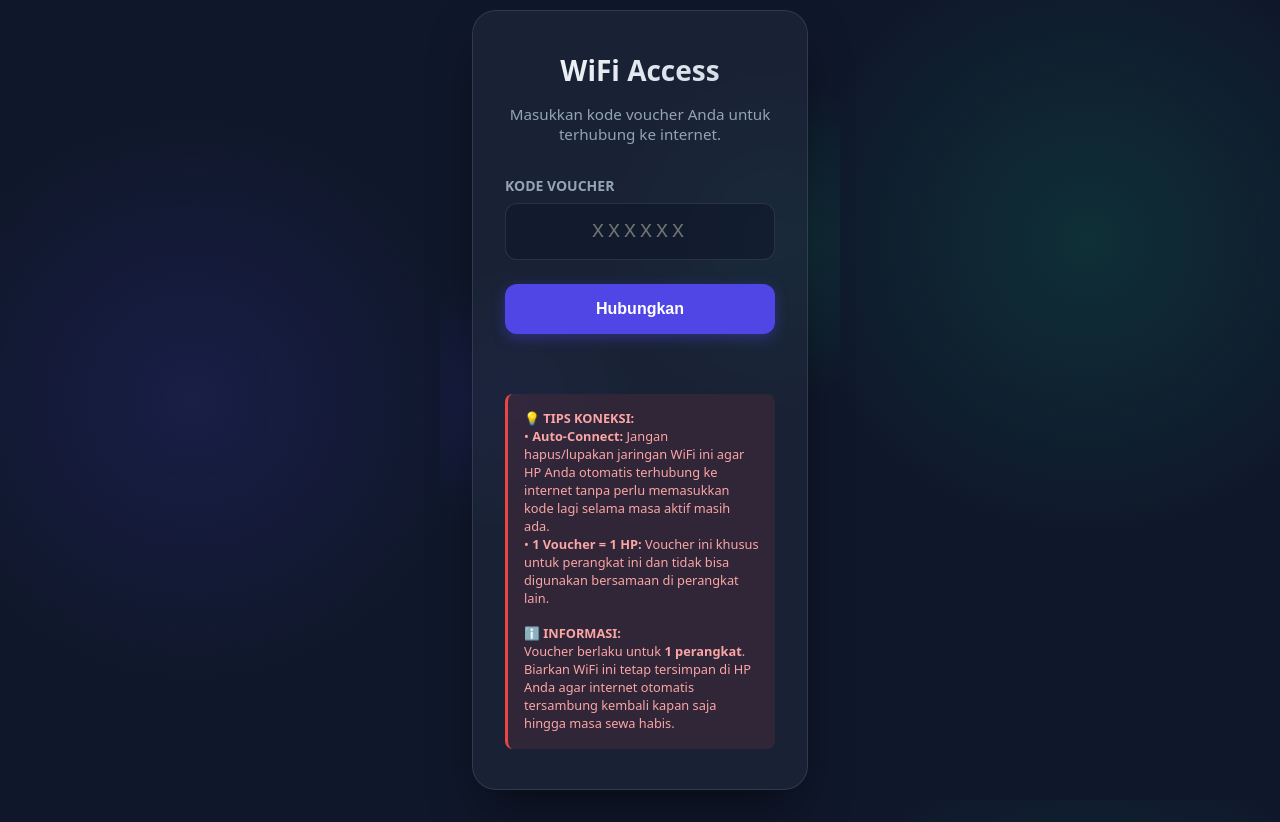
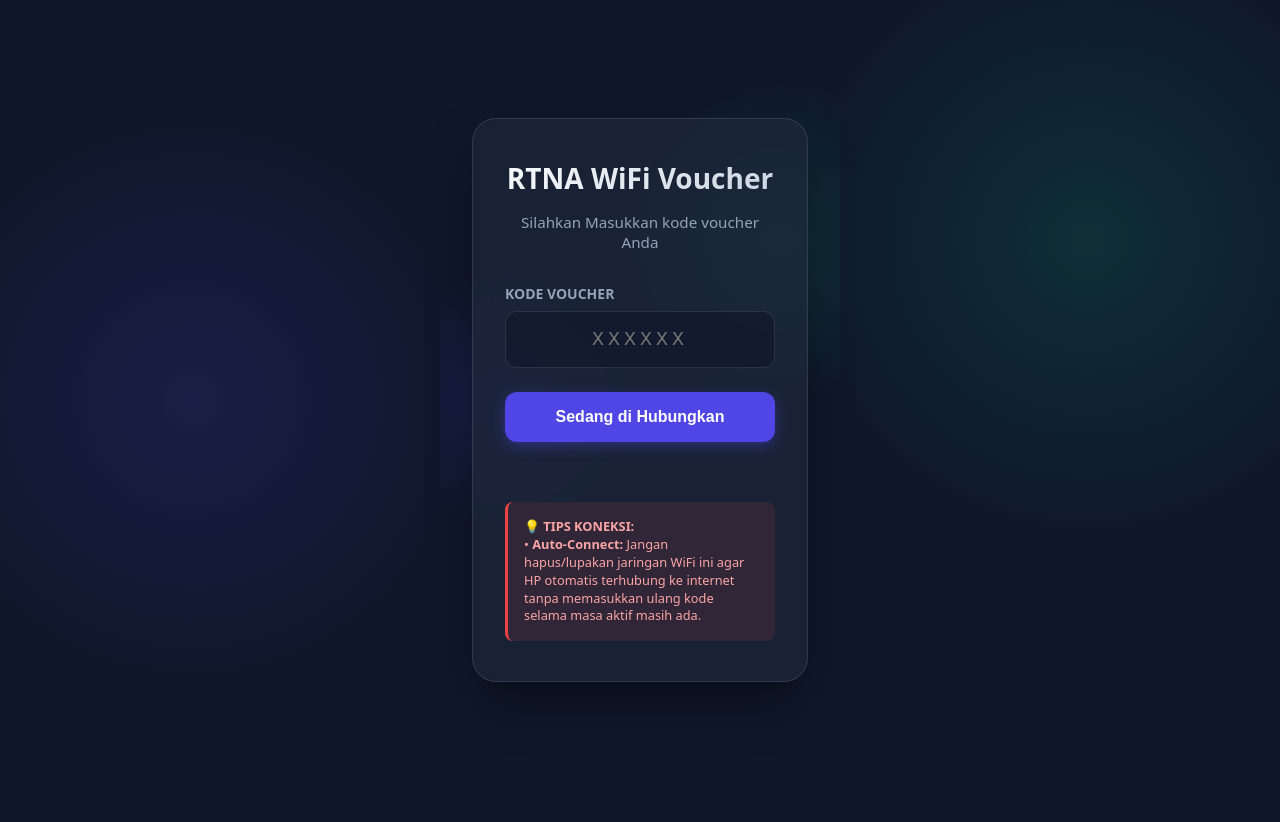
Before and after one commit to JuraganMuda/rockpis-wifivoucher, a website: page public/index.html in a window 1280 px wide. After the commit the page ends 800 px from the top, so only its background shows below. Drawn offline with Linux system fonts and the light colour scheme.

Commit message:
style(portal): update portal title, button text, and connection guidelines

```diff
--- a/public/index.html
+++ b/public/index.html
@@ -180,8 +180,8 @@
 
     <div class="container">
         <div class="card">
-            <h1>WiFi Access</h1>
-            <p class="subtitle">Masukkan kode voucher Anda untuk terhubung ke internet.</p>
+            <h1>RTNA WiFi Voucher</h1>
+            <p class="subtitle">Silahkan Masukkan kode voucher Anda</p>
 
             <form id="loginForm">
                 <div class="input-group">
@@ -190,7 +190,7 @@
                 </div>
 
                 <button type="submit" id="submitBtn">
-                    <span id="btnText">Hubungkan</span>
+                    <span id="btnText">Sedang di Hubungkan</span>
                     <div class="spinner" id="btnSpinner"></div>
                 </button>
             </form>
@@ -199,10 +199,7 @@
 
             <div class="warning-box">
                 <strong>💡 TIPS KONEKSI:</strong><br>
-                • <b>Auto-Connect:</b> Jangan hapus/lupakan jaringan WiFi ini agar HP Anda otomatis terhubung ke internet tanpa perlu memasukkan kode lagi selama masa aktif masih ada.<br>
-                • <b>1 Voucher = 1 HP:</b> Voucher ini khusus untuk perangkat ini dan tidak bisa digunakan bersamaan di perangkat lain.<br><br>
-                <strong>ℹ️ INFORMASI:</strong><br>
-                Voucher berlaku untuk <b>1 perangkat</b>. Biarkan WiFi ini tetap tersimpan di HP Anda agar internet otomatis tersambung kembali kapan saja hingga masa sewa habis.
+                • <b>Auto-Connect:</b> Jangan hapus/lupakan jaringan WiFi ini agar HP otomatis terhubung ke internet tanpa memasukkan ulang kode selama masa aktif masih ada.
             </div>
 
         </div>
```
